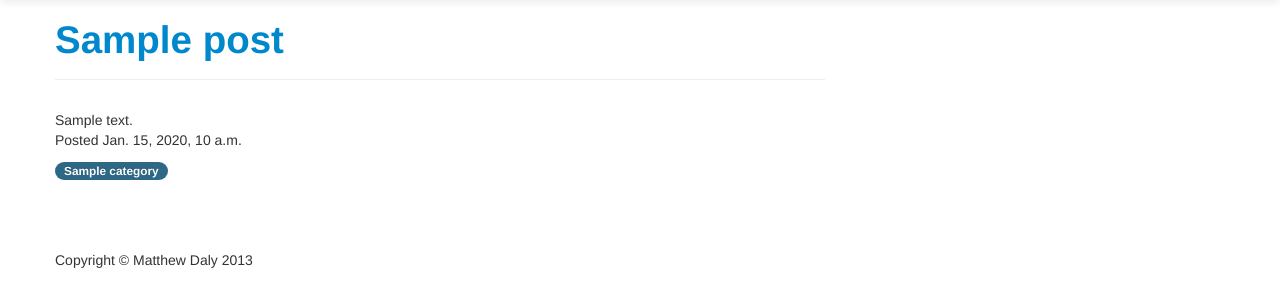
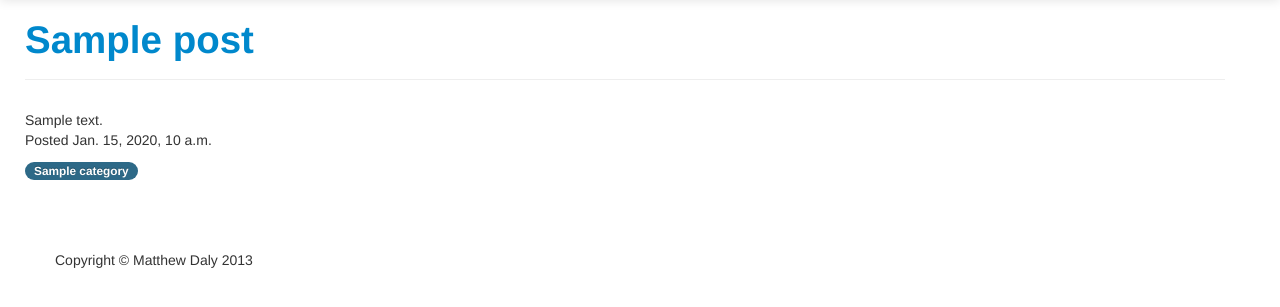
Before and after one commit to matthewbdaly/Djibouti, a Django app: a page that uses djibouti/templates/layout/base.html in a window 1280 px wide. Shown: the part 41-348 px from the top of the page. Run offline with Django 3.2, Linux system fonts and the light colour scheme; tables that the repository leaves empty hold one stand-in row (values such as "Sample post"); data that the repository does not hold is empty; parts of the project's set-up code (start-up, migrations or seed data) failed here and were passed over; some libraries are stand-ins or nearby versions.

Commit message:
Revert "Added space for sidebar"
This reverts commit b644f08695e7f9a8a220a9b53b0e5089101f2253.

```diff
--- a/djibouti/templates/layout/base.html
+++ b/djibouti/templates/layout/base.html
@@ -58,12 +58,8 @@
             {% endblock %}
 
             <div class="row">
-                <div class="span8">
-                    {% block content %}
-                    {% endblock %}
-                </div>
-                <div class="span4">
-                </div>
+                {% block content %}
+                {% endblock %}
             </div>
 
         </div>
```
